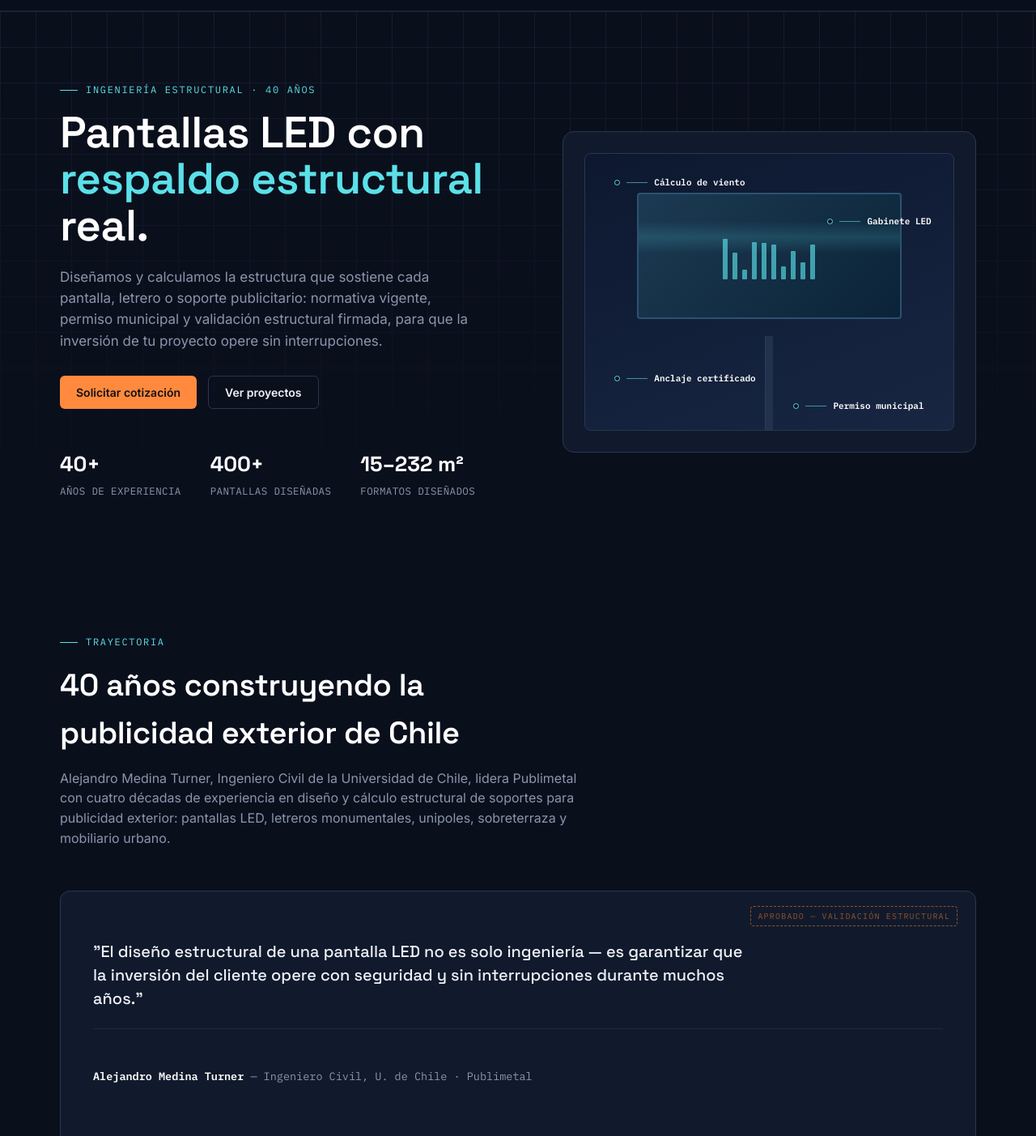
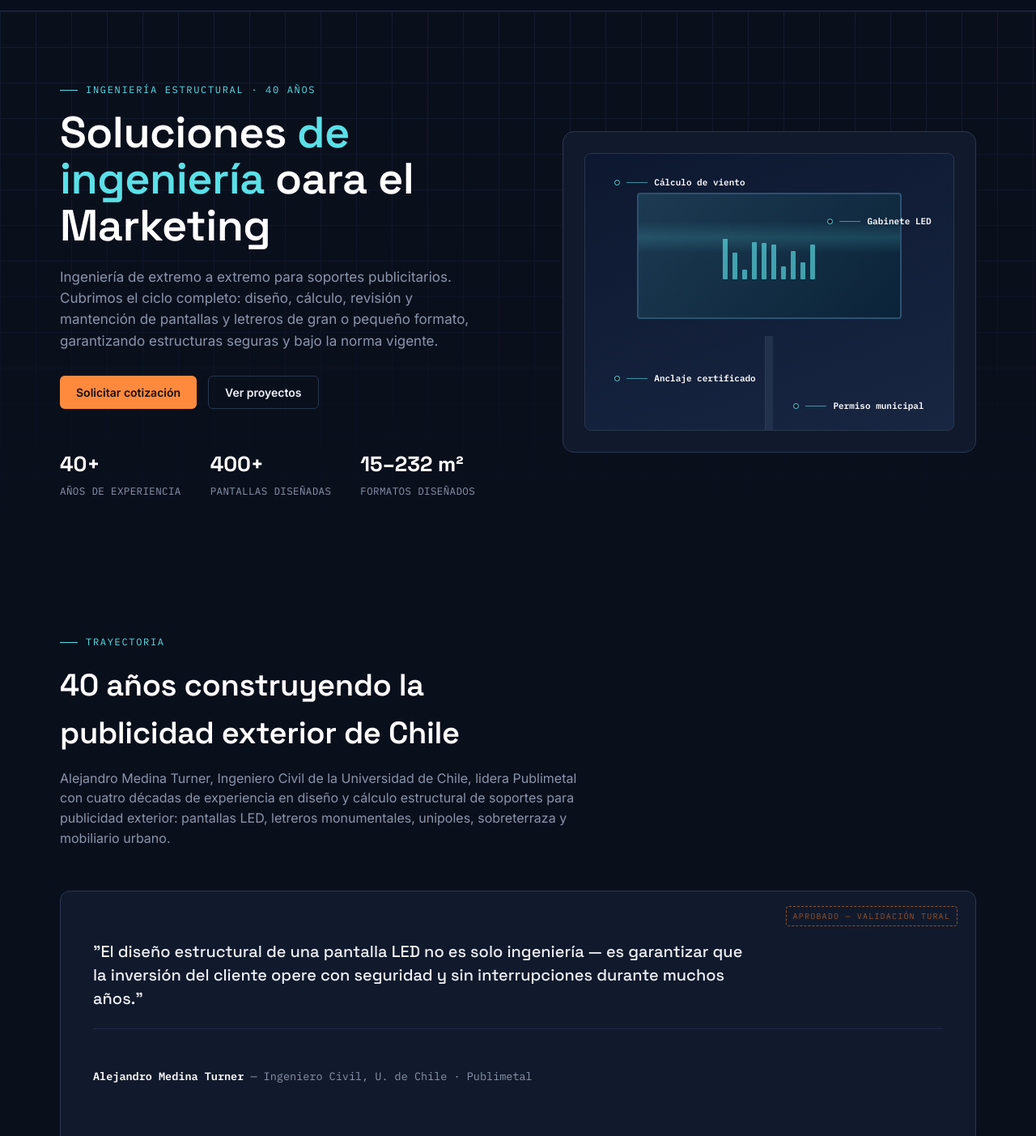
Before and after one commit to fmedinas84/publimetal, a plain HTML site: page index.html in a window 1280 px wide. Shown: the part 63-1466 px from the top of the page at 81% size. Drawn offline with Linux system fonts and the light colour scheme.

Commit message:
Update index.html

```diff
--- a/index.html
+++ b/index.html
@@ -196,7 +196,7 @@
     position:relative;
   }
   .quote-card::before{
-    content:"APROBADO — VALIDACIÓN ESTRUCTURAL";
+    content:"APROBADO — VALIDACIÓN TURAL";
     position:absolute;top:18px;right:22px;font-family:'IBM Plex Mono',monospace;
     font-size:10px;letter-spacing:0.12em;color:var(--amber-dim);
     border:1px dashed var(--amber-dim);padding:4px 8px;border-radius:4px;opacity:0.7;
@@ -380,8 +380,8 @@
   <div class="container hero-grid">
     <div>
       <div class="eyebrow">Ingeniería estructural · 40 años</div>
-      <h1>Pantallas LED con <span>respaldo estructural</span> real.</h1>
-      <p class="lead">Diseñamos y calculamos la estructura que sostiene cada pantalla, letrero o soporte publicitario: normativa vigente, permiso municipal y validación estructural firmada, para que la inversión de tu proyecto opere sin interrupciones.</p>
+      <h1>Soluciones <span>de ingeniería</span> oara el Marketing</h1>
+      <p class="lead">Ingeniería de extremo a extremo para soportes publicitarios. Cubrimos el ciclo completo: diseño, cálculo, revisión y mantención de pantallas y letreros de gran o pequeño formato, garantizando estructuras seguras y bajo la norma vigente.</p>
       <div class="actions">
         <button class="cta-btn" onclick="document.getElementById('contacto').scrollIntoView()">Solicitar cotización</button>
         <button class="cta-btn ghost" onclick="document.getElementById('proyectos').scrollIntoView()">Ver proyectos</button>
```
